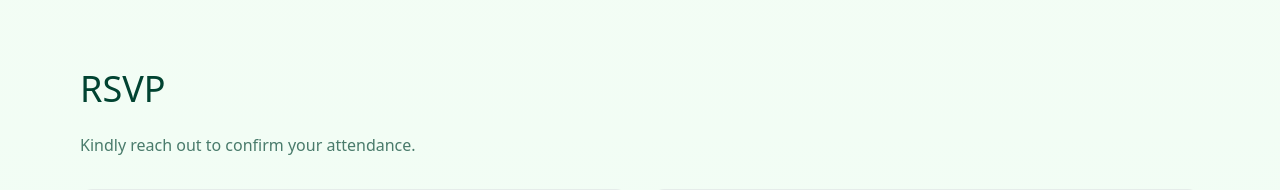
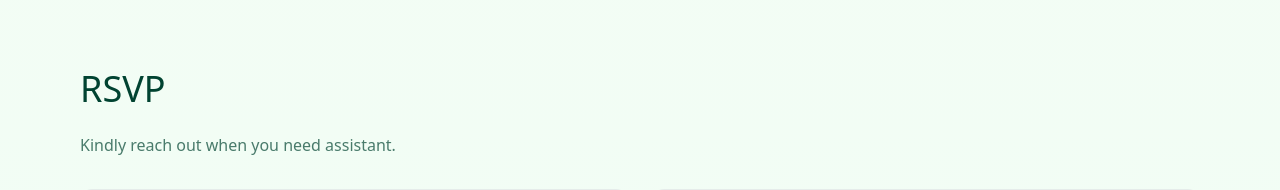
Before and after one commit to cayekple/clemann, a React (Create React App) app: page / in a window 1280 px wide. Shown: the part 6260-6450 px from the top of the page. Built offline with nearby package versions, Linux system fonts and the light colour scheme.

Commit message:
Update RSVP section text in `App.tsx` for improved clarity

```diff
--- a/src/App.tsx
+++ b/src/App.tsx
@@ -485,7 +485,7 @@ function App() {
         {/* RSVP */}
         <section id="rsvp" aria-labelledby="rsvp-heading" className="max-w-6xl mx-auto px-4 py-14 md:py-20 scroll-mt-24">
           <h2 id="rsvp-heading" className="reveal font-display text-3xl md:text-4xl mb-6">RSVP</h2>
-          <p className="reveal text-primary/70 mb-8">Kindly reach out to confirm your attendance.</p>
+          <p className="reveal text-primary/70 mb-8">Kindly reach out when you need assistant.</p>
           <div className="reveal grid sm:grid-cols-2 gap-6">
             <div className="rounded-xl border border-primary/10 bg-white p-6 shadow-sm dark:bg-gray-800 dark:border-white/10">
               <h3 className="font-semibold flex items-center gap-2"><span aria-hidden="true">👤</span>Timothy</h3>
```
